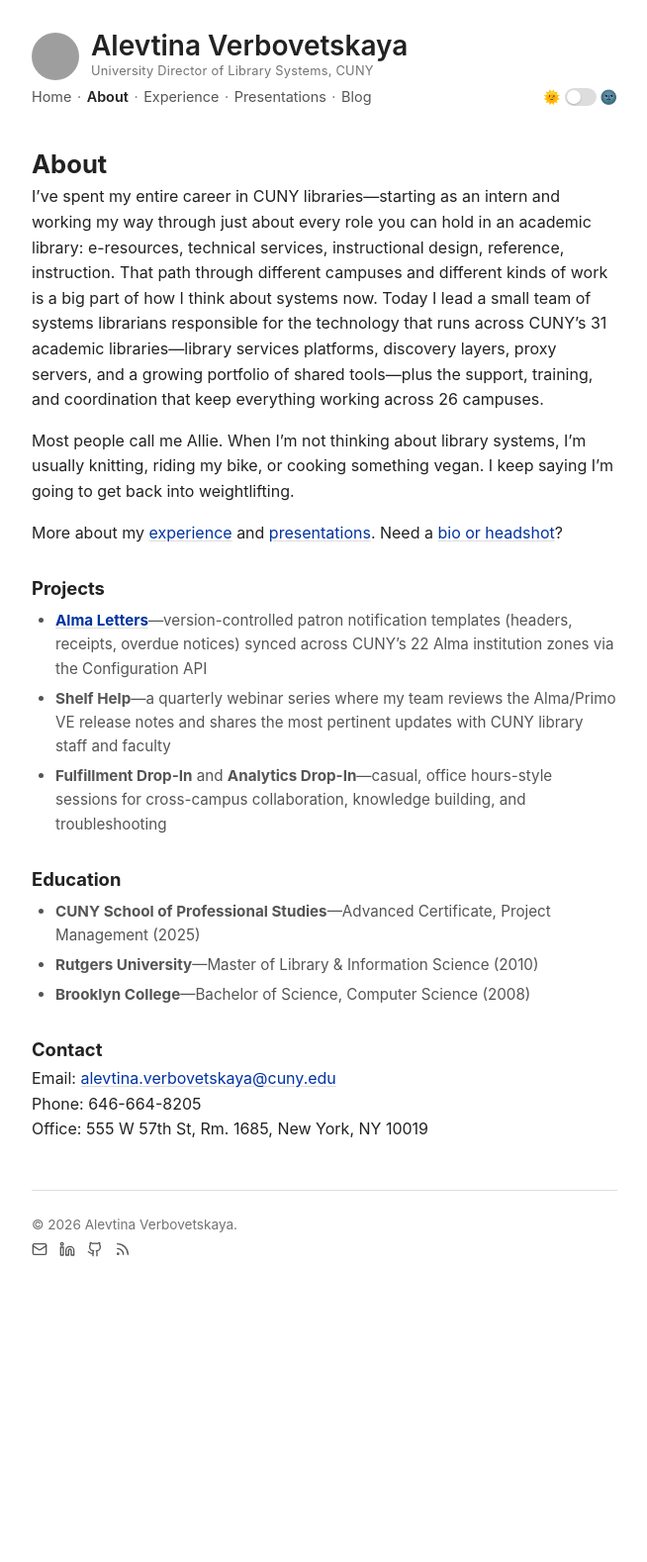
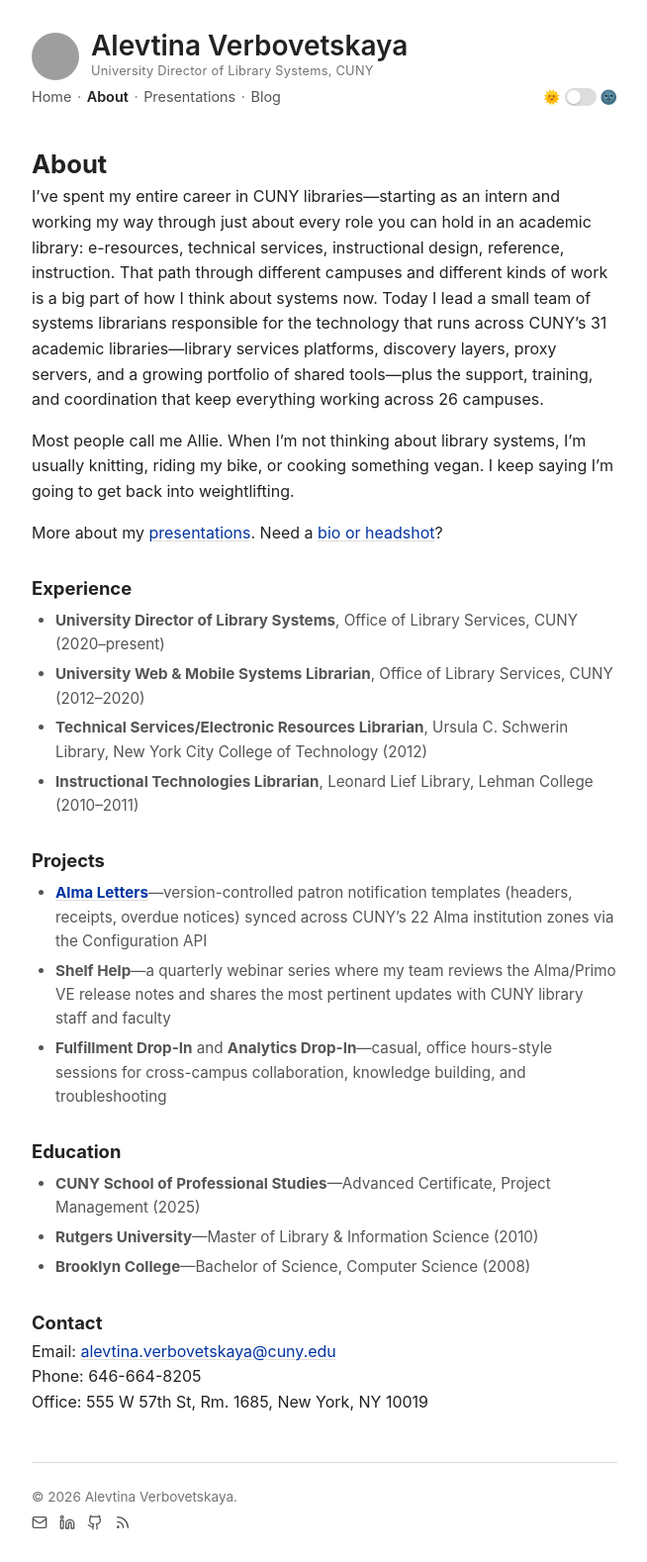
Before and after one commit to alevtina/alevtina.github.io, a Jekyll site: the page built from about.md, in a window 1280 px wide. Shown: the whole page at 99% size, without its empty margins (312-966 px from the left). Built offline with Jekyll 4.4.1, drawn with Linux system fonts in a browser that asks for light colours; some web fonts are replaced; before the commit the page ends 1302 px from its top, so only the background shows below that; grey boxes are pictures that could not be loaded.

Commit message:
Merge experience into About page, remove Experience nav item and page

```diff
--- a/_includes/header.html
+++ b/_includes/header.html
@@ -11,8 +11,6 @@
         <span class="nav-sep">·</span>
         <a href="{{ '/about' | relative_url }}"{% if page.url == '/about' or page.url == '/about/' %} class="active"{% endif %}>About</a>
         <span class="nav-sep">·</span>
-        <a href="{{ '/experience' | relative_url }}"{% if page.url == '/experience' or page.url == '/experience/' or page.url == '/experience.html' %} class="active"{% endif %}>Experience</a>
-        <span class="nav-sep">·</span>
         <a href="{{ '/presentations' | relative_url }}"{% if page.url == '/presentations' or page.url == '/presentations/' or page.url == '/presentations.html' %} class="active"{% endif %}>Presentations</a>
         <span class="nav-sep">·</span>
         <a href="{{ '/blog' | relative_url }}"{% if page.url == '/blog' or page.url == '/blog/' or page.layout == 'post' %} class="active"{% endif %}>Blog</a>
--- a/about.md
+++ b/about.md
@@ -8,7 +8,14 @@ I've spent my entire career in CUNY libraries—starting as an intern and workin
 
 Most people call me Allie. When I'm not thinking about library systems, I'm usually knitting, riding my bike, or cooking something vegan. I keep saying I'm going to get back into weightlifting.
 
-More about my [experience](/experience) and [presentations](/presentations). Need a [bio or headshot](/about/bios)?
+More about my [presentations](/presentations). Need a [bio or headshot](/about/bios)?
+
+## Experience
+
+- **University Director of Library Systems**, Office of Library Services, CUNY (2020–present)
+- **University Web & Mobile Systems Librarian**, Office of Library Services, CUNY (2012–2020)
+- **Technical Services/Electronic Resources Librarian**, Ursula C. Schwerin Library, New York City College of Technology (2012)
+- **Instructional Technologies Librarian**, Leonard Lief Library, Lehman College (2010–2011)
 
 ## Projects
 
```
Also changed, not shown: _includes/experience.html (deleted, +0 -16 lines), experience.md (deleted, +0 -67 lines).
